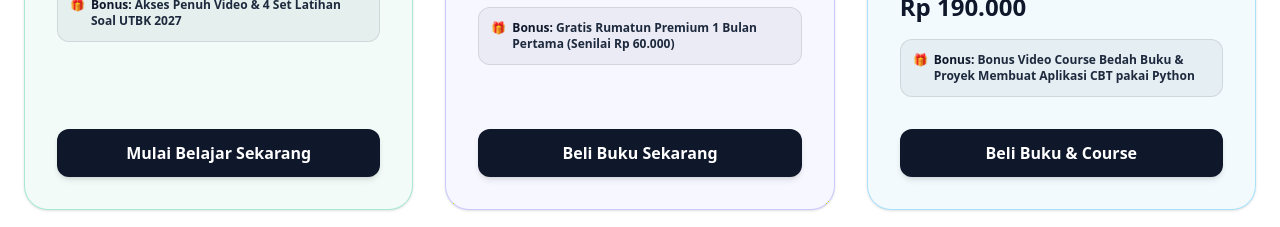
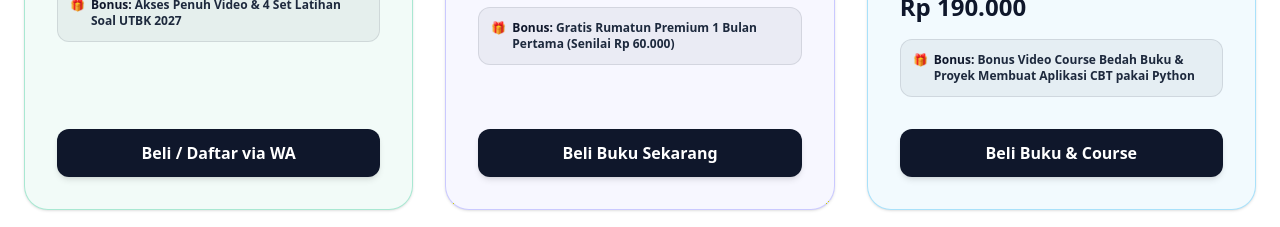
Before and after one commit to teknoalif/kakalif, a Next.js app: page / in a window 1280 px wide. Shown: the part 1960-2187 px from the top of the page. Built offline with nearby package versions, Linux system fonts and the light colour scheme.

Commit message:
Update Products.js

```diff
--- a/src/components/Products.js
+++ b/src/components/Products.js
@@ -12,8 +12,9 @@ export default function Products() {
       period: "/1 tahun",
       discountTag: "Diskon 50%",
       bonus: "Akses Penuh Video & 4 Set Latihan Soal UTBK 2027",
-      cta: "Mulai Belajar Sekarang",
+      cta: "Beli / Daftar via WA",
       link: "https://wa.me/6285256162879?text=Halo%20Kak%20Alif,%20saya%20tertarik%20dengan%20Program%20Rumatun%20UTBK%202027",
+      visitLink: "https://rumatun.jamia.id", // Tautan kunjungan web
       color: "border-emerald-500/30 bg-emerald-500/5 hover:border-emerald-500/50"
     },
     {
```
